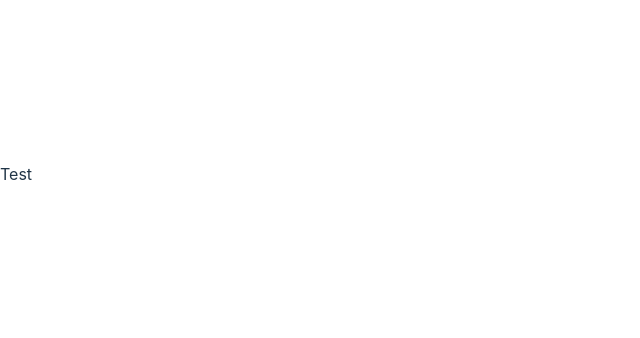
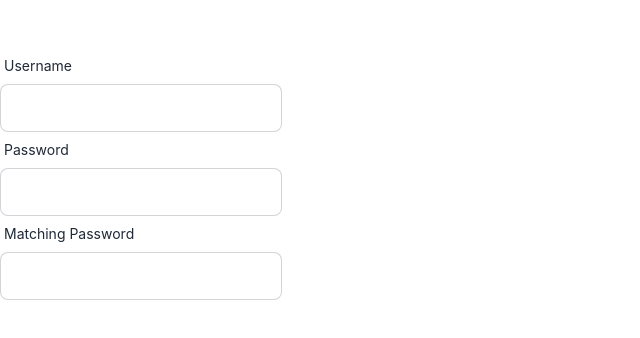
Before and after one commit to wedunsto/YourZone2024, a React (Vite) app in the folder React Frontend/YourZone/: page / in a window 1280 px wide. Shown: the part 226-564 px from the top of the page, without its empty margins (0-640 px from the left). Built offline with nearby package versions, Linux system fonts and the light colour scheme.

Commit message:
Created the username, password, and matching password input fields

```diff
--- a/React Frontend/YourZone/src/App.tsx
+++ b/React Frontend/YourZone/src/App.tsx
@@ -1,8 +1,9 @@
-function App() {
+import RegisterForm from "./components/RegisterForm";
 
-  return (
-    <p>Test</p>
-  )
+const App = () => {
+  return(
+    <RegisterForm />
+  );
 }
 
-export default App
+export default App;
--- /dev/null
+++ b/React Frontend/YourZone/src/components/CredentialInputField.tsx
@@ -0,0 +1,36 @@
+import { HTMLInputTypeAttribute, LegacyRef } from "react";
+
+// Formated input field for username, password, or matching password
+interface CredentialInputFieldProp {
+    title: string,
+    property: HTMLInputTypeAttribute,
+    value: string,
+    valid: boolean,
+    ref: LegacyRef<HTMLInputElement> | undefined,
+    setCredential: Function,
+    setFocus: Function
+}
+const CredentialInputField = ({title, property, value, valid, ref, setCredential, setFocus}: CredentialInputFieldProp) => {
+    return(
+        <label className="form-control w-full max-w-xs">
+            <div className="label">
+                <span className="label-text">{title}</span>
+            </div>
+            <input
+                type={property}
+                id={title}
+                ref={ref}
+                autoComplete="off"
+                onChange={(input) => setCredential(input.target.value)}
+                value={value}
+                required
+                aria-invalid={valid ? "false" : true}
+                aria-describedby="uidnote"
+                onFocus={setFocus(true)}
+                onBlur={setFocus(false)}
+                className="input input-bordered w-full max-w-xs" />
+        </label>
+    );
+}
+
+export default CredentialInputField;
--- /dev/null
+++ b/React Frontend/YourZone/src/components/RegisterForm.tsx
@@ -0,0 +1,93 @@
+import { useRef, useState, useEffect } from 'react';
+import { faCheck, faTimes, faInfoCircle } from "@fortawesome/free-solid-svg-icons";
+import { FontAwesomeIcon } from "@fortawesome/react-fontawesome";
+import CredentialInputField from './CredentialInputField';
+
+const USER_REGEX = /^[A-z][A-z0-9-_]{3,23}$/;
+const PASSWORD_REGEX = /^(?=.*[a-z])(?=.*[A-Z])(?=.*[0-9])(?=.*[!@#$%]).{8,24}$/;
+
+const RegisterForm = () => {
+    // Store username and error reference between re-renders
+    const userRef = useRef<HTMLInputElement | null>(null);
+    const errorRef = useRef<HTMLInputElement | null>(null);
+
+    // Hooks used to store username, validate username, and focus
+    // on username text field
+    const [username, setUsername] = useState('');
+    const [validUsername, setValidUsername] = useState(false);
+    const [usernameFocus, setUsernameFocus] = useState(false);
+
+    // Hooks used to store password, validate password, and focus
+    // on password text field
+    const [password, setPassword] = useState('');
+    const [validPassword, setValidPassword] = useState(false);
+    const [paswordFocus, setPasswordFocus] = useState(false);
+
+    // Hooks used to store matching password and focus on the matching
+    // password text field
+    const [matchingPassword, setMatchingPassword] = useState('');
+    const [validMatchingPassword, setValidMatchingPassword] = useState(false);
+    const [matchingPasswordFocus, setMatchingPasswordFocus] = useState(false);
+
+    // Hook for error states
+    const [errorMessage, setErrorMessage] = useState('');
+
+    // Set the focus on the username text field when application starts
+    useEffect(() => {
+        if(userRef.current) {
+            setErrorMessage('');
+            userRef.current.focus();
+        }
+    }, []);
+
+    // Validate the username when it changes
+    useEffect(() => {
+        setValidUsername(USER_REGEX.test(username));
+    });
+
+    // Validate the password when it changes
+    // Compare password and matching password
+    useEffect(() => {
+        setValidPassword(PASSWORD_REGEX.test(password));
+        setValidMatchingPassword(password === matchingPassword);
+    }, [password, matchingPassword]);
+
+    // Clear the error when any input changes
+    useEffect(() => {
+        setErrorMessage('');
+    }, [username, password, matchingPassword]);
+
+    return (
+        <div className='flex flex-col'>
+            <CredentialInputField
+                title='Username'
+                property='text'
+                value={username}
+                valid={validUsername}
+                ref={userRef}
+                setCredential={setUsername}
+                setFocus={setUsernameFocus}
+            />
+            <CredentialInputField
+                title='Password'
+                property='password'
+                value={password}
+                valid={validPassword}
+                ref={undefined}
+                setCredential={setPassword}
+                setFocus={setPasswordFocus}
+            />
+            <CredentialInputField
+                title='Matching Password'
+                property='password'
+                value={matchingPassword}
+                valid={validMatchingPassword}
+                ref={undefined}
+                setCredential={setMatchingPassword}
+                setFocus={setMatchingPasswordFocus}
+            />
+        </div>
+    );
+}
+
+export default RegisterForm;
```
